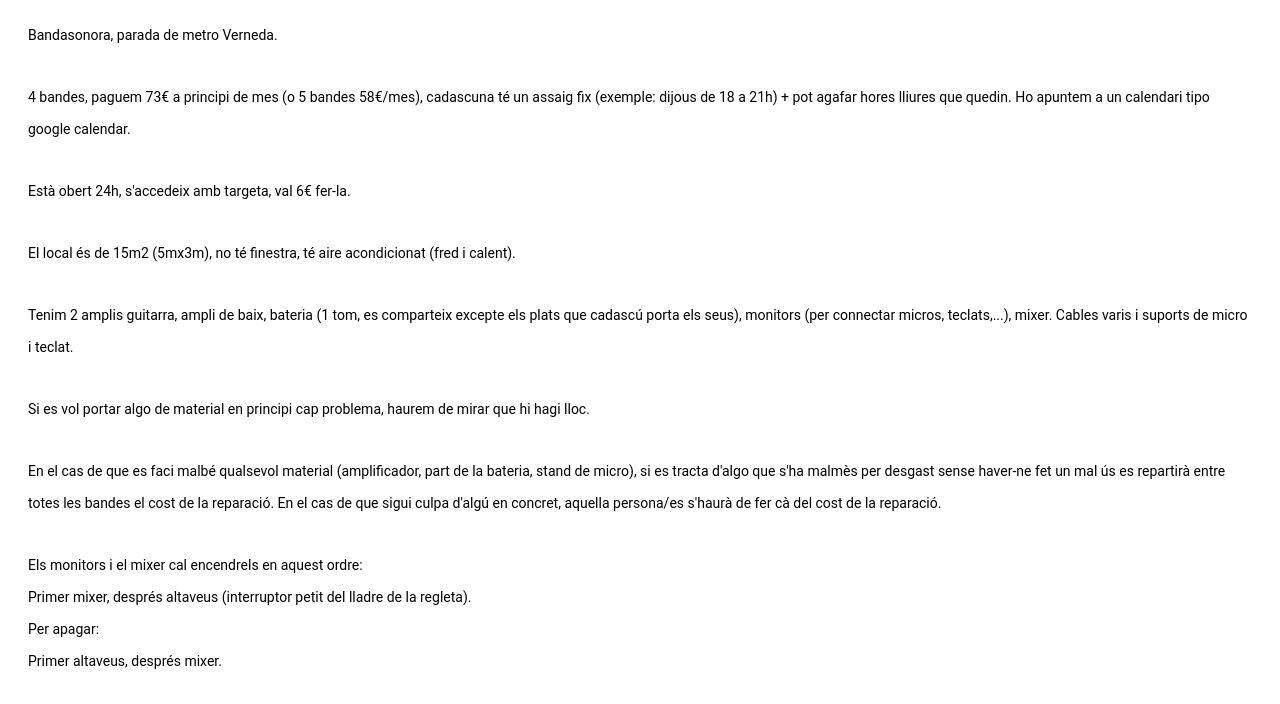
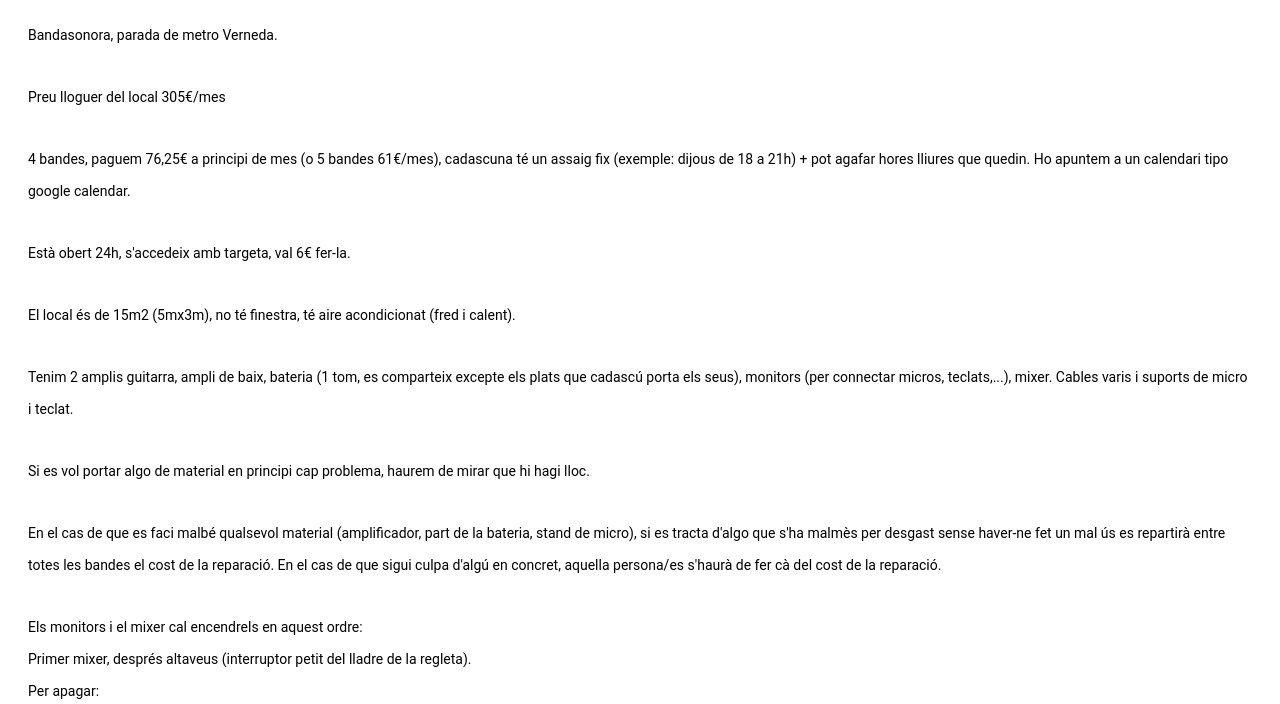
Before and after one commit to rogribas/condicions-local-309, a plain HTML site: page index.html in a window 1280 px wide. Shown: the part 90-794 px from the top of the page. Drawn offline with Linux system fonts and the light colour scheme.

Commit message:
Update index.html

```diff
--- a/index.html
+++ b/index.html
@@ -13,7 +13,9 @@
 
 <p>Bandasonora, parada de metro Verneda.</p>
 
-<p>4 bandes, paguem 73&euro; a principi de mes (o 5 bandes 58&euro;/mes), cadascuna t&eacute; un assaig fix (exemple: dijous de 18 a 21h) + pot agafar hores lliures que quedin. Ho apuntem a un calendari tipo google calendar.</p>
+<p>Preu lloguer del local 305&euro;/mes</p>
+
+<p>4 bandes, paguem 76,25&euro; a principi de mes (o 5 bandes 61&euro;/mes), cadascuna t&eacute; un assaig fix (exemple: dijous de 18 a 21h) + pot agafar hores lliures que quedin. Ho apuntem a un calendari tipo google calendar.</p>
 
 <p>Est&agrave; obert 24h, s'accedeix amb targeta, val 6&euro; fer-la.</p>
 
```
